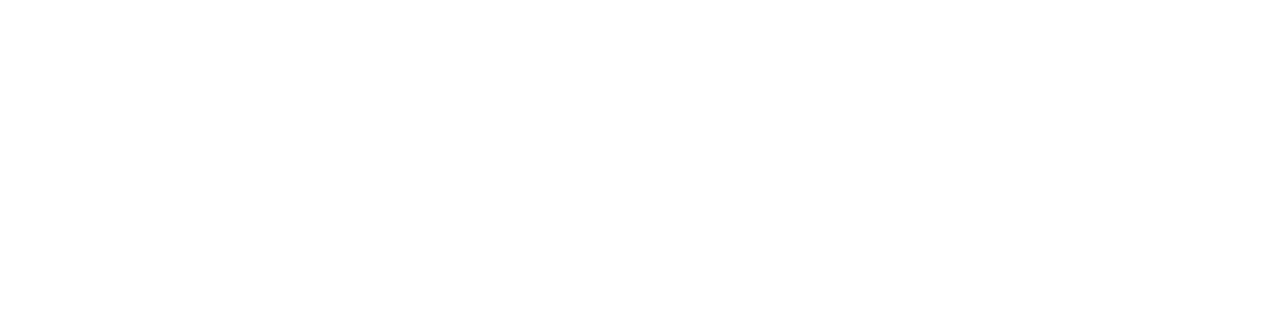
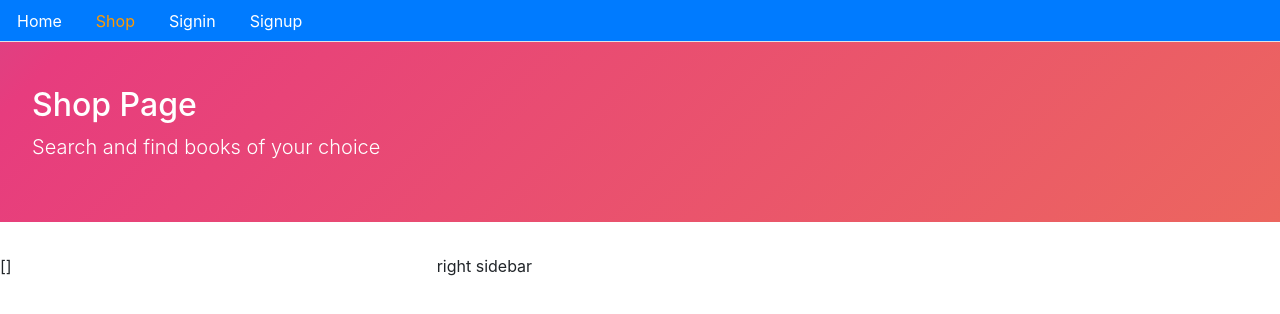
Before and after one commit to FeliIsra/E-commerce, a React (Create React App) app in the folder frontend/: page /shop in a window 1280 px wide. Shown: the top 314 px of the page. Built offline with nearby package versions, Linux system fonts and the light colour scheme; no server answers.

Commit message:
Creo el componente Shop

```diff
--- a/frontend/src/Routes.js
+++ b/frontend/src/Routes.js
@@ -9,6 +9,7 @@
 import AdminDashboard from "./user/AdminDashboard";
 import AddCategory from "./admin/AddCategory";
 import AddProduct from "./admin/AddProduct";
+import Shop from './core/Shop'
 
 function  Routes() {
     return (
@@ -17,6 +18,7 @@
                 <Route path="/" exact component={Home}/>
                 <Route path="/signin" exact component={Signin}/>
                 <Route path="/signup" exact component={Signup}/>
+                <Route path='/shop' exact component={Shop}/>
                 <PrivateRoute path='/user/dashboard' exact component={UserDashboard}/>
                 <AdminRoutes path='/admin/dashboard' exact component={AdminDashboard}/>
                 <AdminRoutes path='/create/category' exact component={AddCategory}/>
--- a/frontend/src/core/Menu.js
+++ b/frontend/src/core/Menu.js
@@ -21,6 +21,16 @@
                     to="/"
                 >
                     Home
+                </Link>
+            </li>
+
+            <li className="nav-item">
+                <Link
+                    className="nav-link"
+                    style={isActive(history, "/shop")}
+                    to="/shop"
+                >
+                    Shop
                 </Link>
             </li>
 
--- /dev/null
+++ b/frontend/src/core/Shop.js
@@ -0,0 +1,44 @@
+import React, { useState, useEffect } from 'react'
+import Layout from "./Layout";
+import Card from './Card'
+import { getCategories } from './apiCore'
+
+function Shop() {
+
+	const [categories, setCategories] = useState([])
+	const [error, setError] = useState(false)
+
+
+    const init = () => {
+        getCategories().then(data => {
+            if(data.error){
+                setError(data.error)
+            } else {
+                setCategories(data)
+            }
+        })
+    }
+
+    useEffect(() => {
+		init()
+    }, [])
+
+	return(
+		<Layout
+			title="Shop Page"
+			description="Search and find books of your choice"
+			className='content-fluid'
+		>
+			<div className="row">
+				<div className="col-4">
+					{JSON.stringify(categories)}
+				</div>
+				<div className="col-8">
+					right sidebar
+				</div>
+			</div>
+		</Layout>
+	)
+}
+
+export default Shop
--- a/frontend/src/core/apiCore.js
+++ b/frontend/src/core/apiCore.js
@@ -6,3 +6,13 @@
         .then(response => { return response.json() })
         .catch(err => console.log(err));
 }
+
+export const getCategories = () => {
+    return fetch(`${API}/categories`, {
+        method: 'GET'
+    })
+        .then(res => {
+            return res.json();
+        })
+        .catch(err => console.log(err));
+};
--- a/frontend/src/styles.css
+++ b/frontend/src/styles.css
@@ -1,17 +1,59 @@
 /**
-    Border radius
+ * border radius
  */
 
-.btn, .jumbotron, .nav :hover {
+.btn,
+.jumbotron,
+.nav :hover {
     border-radius: 0px;
 }
 
+/* cart badge */
+
+.cart-badge,
+.cart-badge:hover {
+    border-radius: 50%;
+    padding: 2px;
+    font-size: 12px;
+    font-style: italic;
+    background: #000;
+}
 /**
-    Product image on card
+ * single product page - product name
+ */
+
+.name {
+    background: indigo;
+    color: #fff;
+    font-weight: bold;
+}
+
+/* black shade form 10-1 */
+.black-10 {
+    background: #f2f2f2;
+}
+.black-9 {
+    background: #e6e6e6;
+}
+.black-8 {
+    background: #d9d9d9;
+}
+.black-7 {
+    background: #cccccc;
+}
+.black-6 {
+    background: #bfbfbf;
+}
+.black-5 {
+    background: #b3b3b3;
+}
+
+/**
+ * product image on card
  */
 
 .product-img {
-    ming-height: 100px;
+    min-height: 100px;
 }
 
 .jumbotron h2 {
@@ -25,12 +67,11 @@
 }
 
 /**
-    Jumbotron animation
+ * jumbotron animation
  */
 
 .jumbotron {
-    width: 30wh;
-    height: 30vh;
+    height: 180px;
     color: #fff;
     background: linear-gradient(-45deg, #ee7752, #e73c7e, #23a6d5, #23d5ab);
     background-size: 400% 400%;
```
